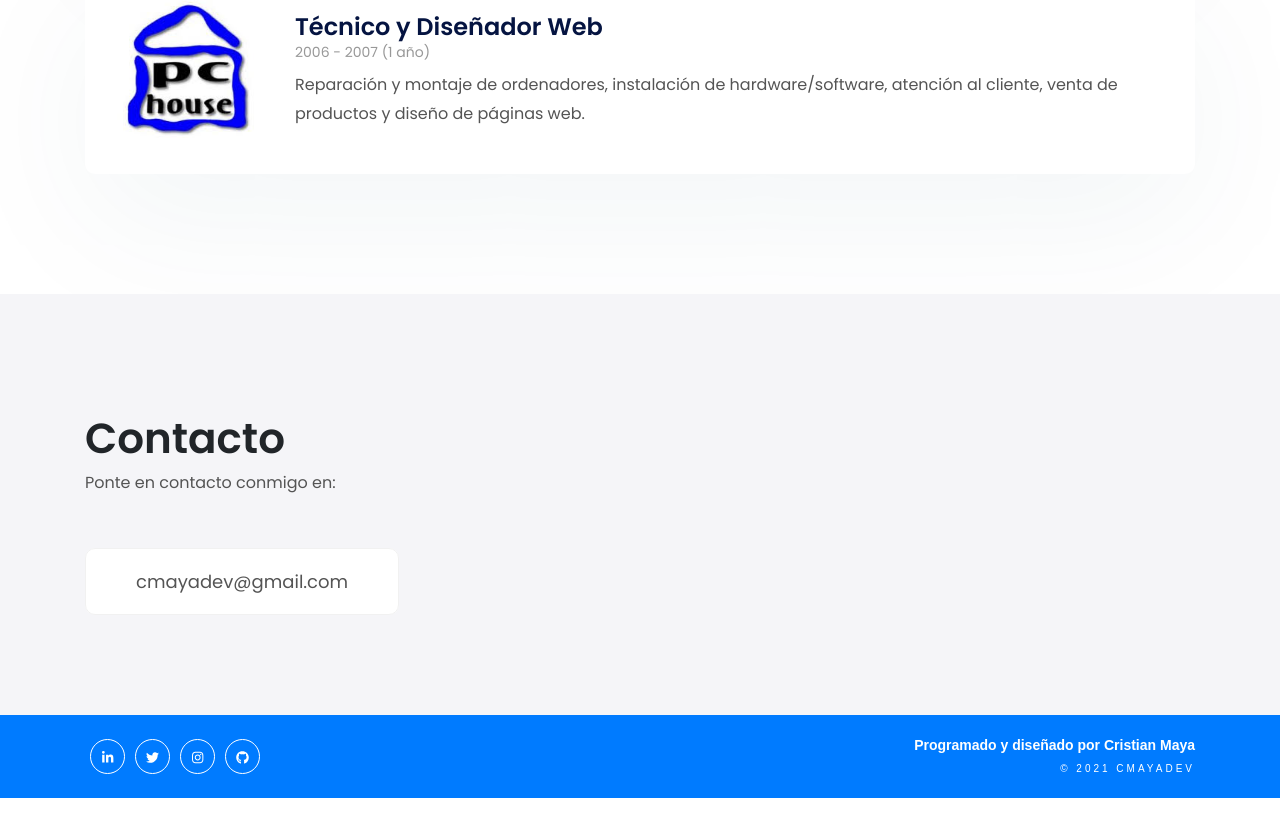
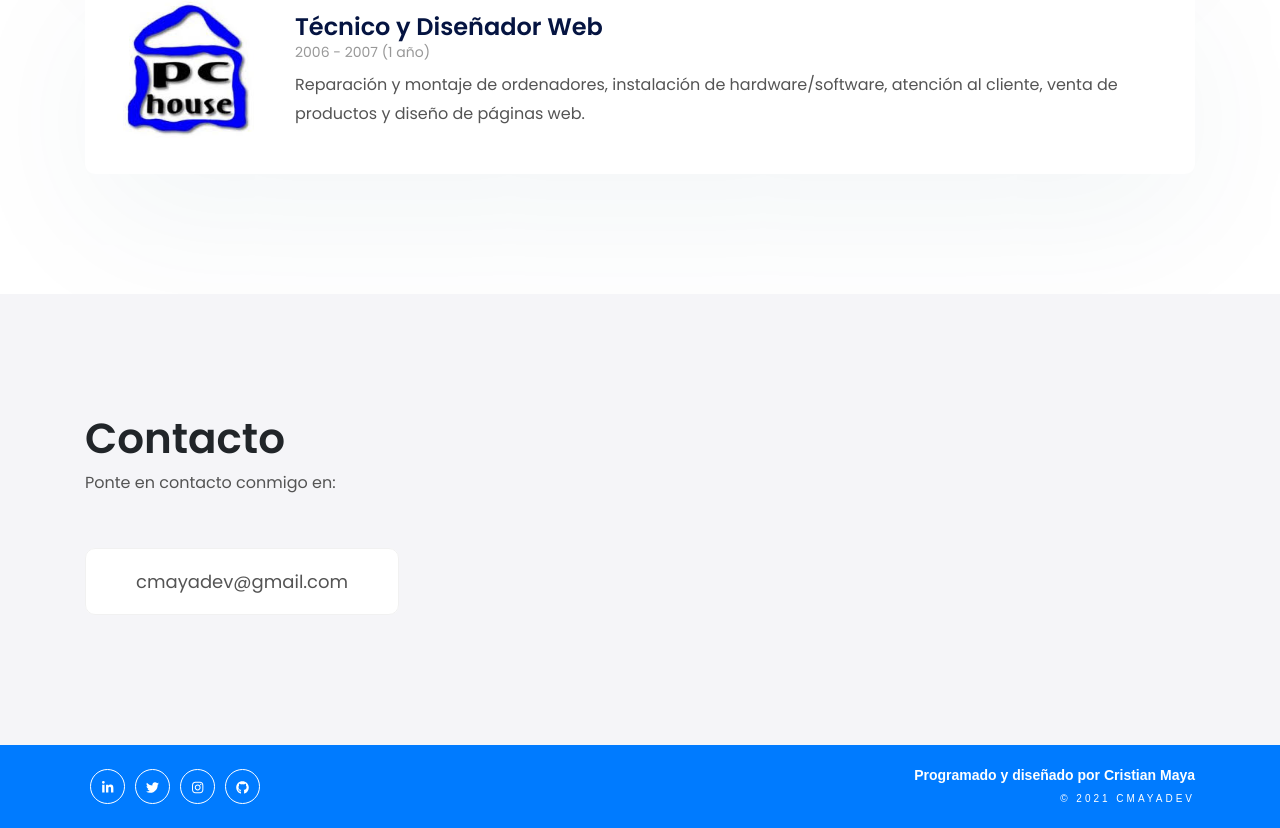
Before and after one commit to cmayadev/react-portfolio, a React (Create React App) app: page / in a window 1280 px wide. Shown: the part 3706-4534 px from the top of the page. Before the commit the page ends 4504 px from the top, so only its background shows below. Built offline with nearby package versions, Linux system fonts and the light colour scheme.

Commit message:
css adjusts 2

```diff
--- a/src/components/Contact.css
+++ b/src/components/Contact.css
@@ -1,4 +1,4 @@
-#contact .section {
+#contact {
     padding-bottom: 150px;
 }
 
```
